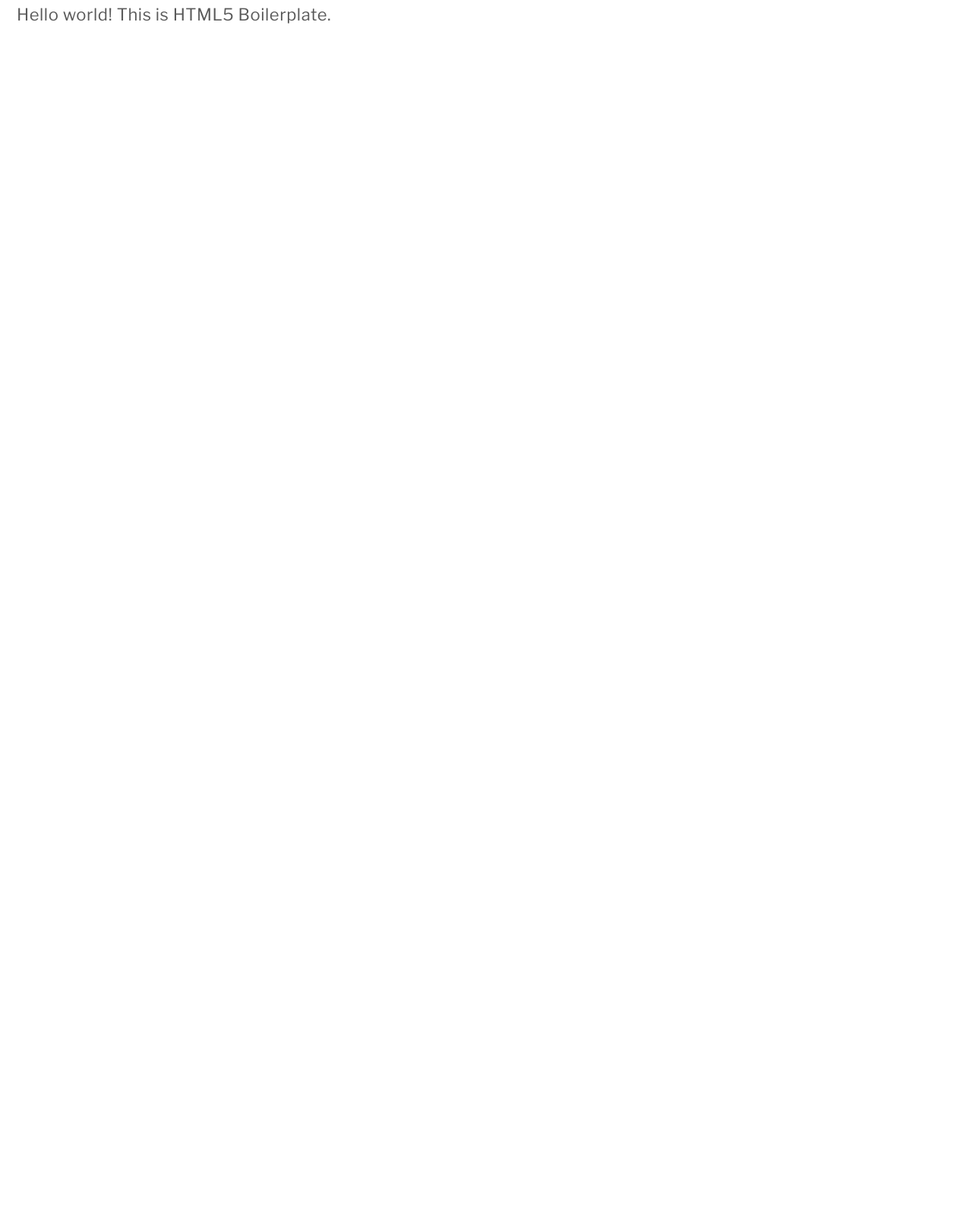
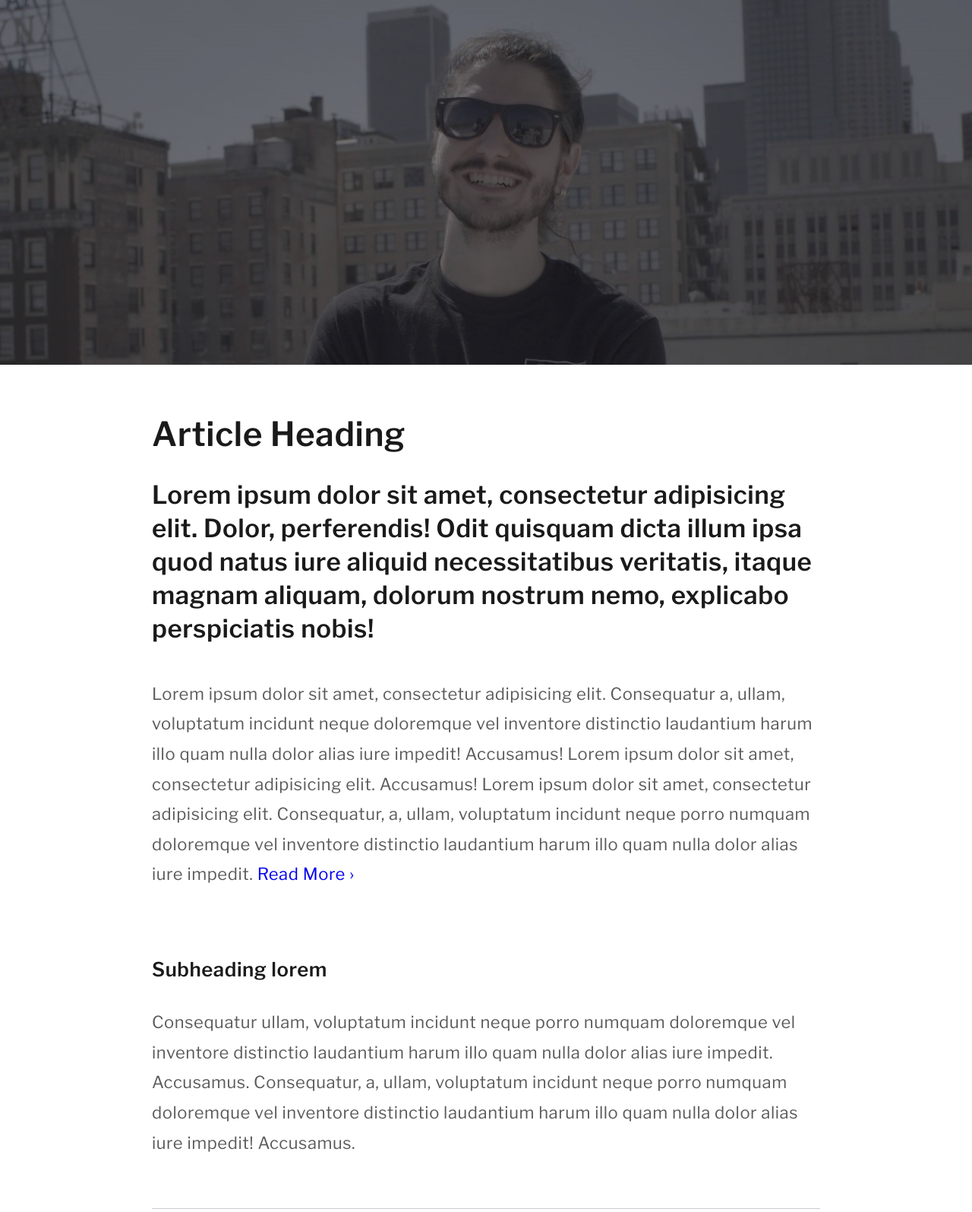
Before and after one commit to BrendanMP/j-love, a website: page index.html in a window 1280 px wide. Shown: the top 1595 px of the page at 76% size. Before the commit the page ends 800 px from the top, so only its background shows below. Drawn offline with nearby package versions, Linux system fonts and the light colour scheme.

Commit message:
placeholder content

```diff
--- a/index.html
+++ b/index.html
@@ -11,7 +11,6 @@
         <link rel="apple-touch-icon" href="icon.png">
         <!-- Place favicon.ico in the root directory -->
 
-        <link rel="stylesheet" href="css/normalize.css">
         <link rel="stylesheet" href="css/main.css">
     </head>
     <body>
@@ -19,8 +18,34 @@
             <p class="browserupgrade">You are using an <strong>outdated</strong> browser. Please <a href="https://browsehappy.com/">upgrade your browser</a> to improve your experience and security.</p>
         <![endif]-->
 
-        <!-- Add your site or application content here -->
-        <p>Hello world! This is HTML5 Boilerplate.</p>
+        <nav>
+            Johnny Love
+        </nav>
+
+        <header>
+
+        </header>
+
+        <main>
+            <article>
+                <h1>Article Heading</h1>
+                <h2>Lorem ipsum dolor sit amet, consectetur adipisicing elit. Dolor, perferendis! Odit quisquam dicta illum ipsa quod natus iure aliquid necessitatibus veritatis, itaque magnam aliquam, dolorum nostrum nemo, explicabo perspiciatis nobis!</h2>
+
+                <p><span>Lorem ipsum dolor sit amet</span>, consectetur adipisicing elit. Consequatur a, ullam, voluptatum incidunt neque doloremque vel inventore distinctio laudantium harum</a> illo quam nulla dolor alias iure impedit! Accusamus! Lorem ipsum dolor sit amet, consectetur adipisicing elit. Accusamus! Lorem ipsum dolor sit amet, consectetur adipisicing elit. Consequatur, a, ullam, voluptatum incidunt neque porro numquam doloremque vel inventore distinctio laudantium harum illo quam nulla dolor alias iure impedit. <a href="#" class="read-more">Read More <span>&rsaquo;</span></a></p>
+
+                <h3>Subheading lorem</h3>
+                <p><span>Consequatur ullam, voluptatum</span> incidunt neque porro numquam doloremque vel inventore distinctio laudantium harum illo quam nulla dolor alias iure impedit. Accusamus. Consequatur, a, ullam, voluptatum incidunt neque porro numquam doloremque vel inventore distinctio laudantium harum illo quam nulla dolor alias iure impedit! Accusamus.</p>
+
+                <hr>
+
+                <p class="author">Author Name</p>
+            </article>
+        </main>
+
+        <footer>
+
+        </footer>
+
         <script src="js/vendor/modernizr-3.5.0.min.js"></script>
         <script src="https://code.jquery.com/jquery-3.2.1.min.js" integrity="sha256-hwg4gsxgFZhOsEEamdOYGBf13FyQuiTwlAQgxVSNgt4=" crossorigin="anonymous"></script>
         <script>window.jQuery || document.write('<script src="js/vendor/jquery-3.2.1.min.js"><\/script>')</script>
```
Also changed, not shown: img/johnny-love.jpg (added).
